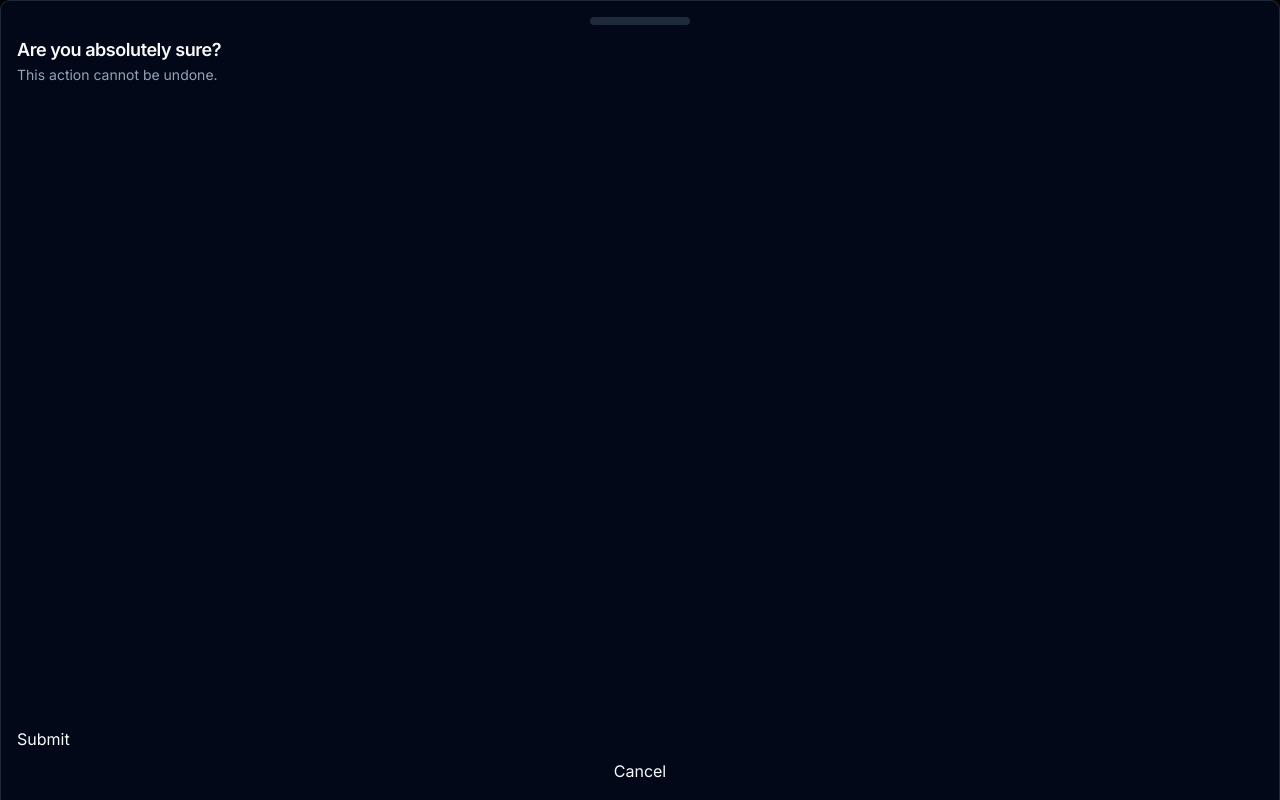
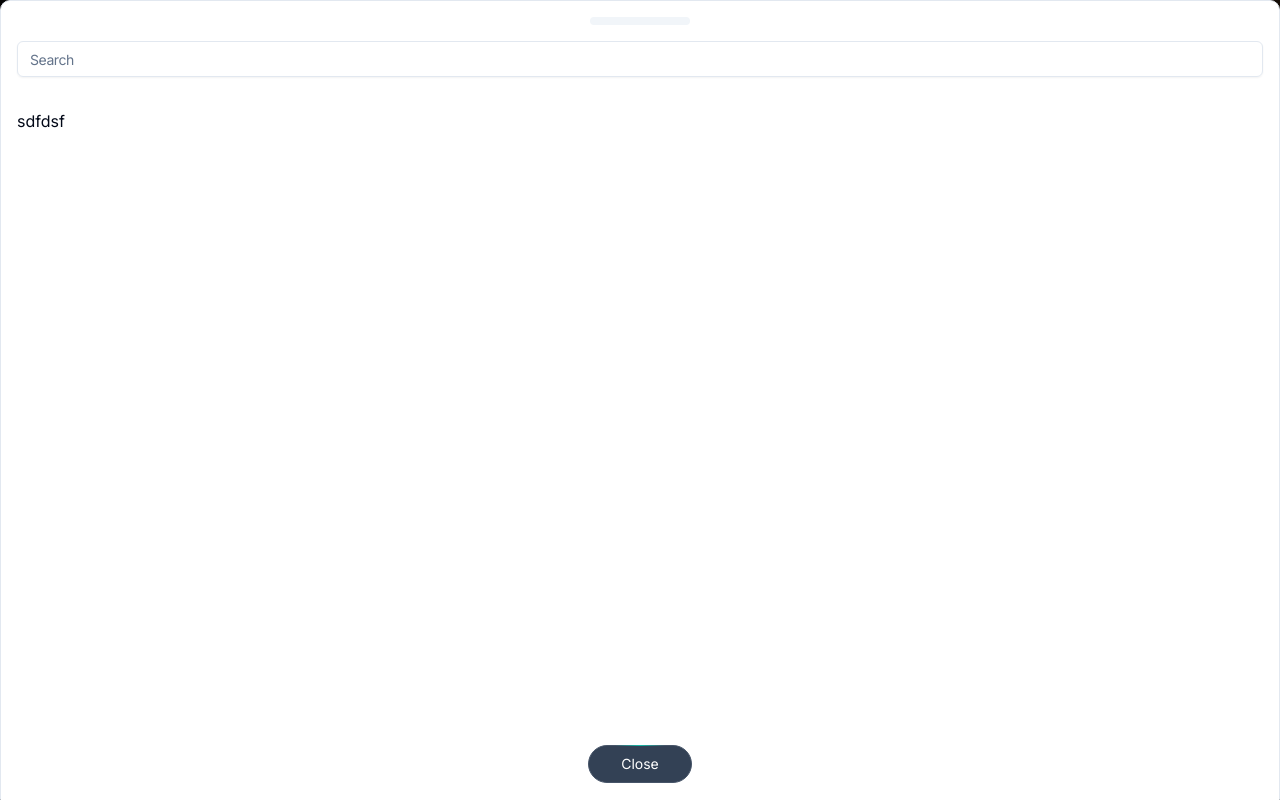
Before and after one commit to 47anjan/moviewise, a Next.js app: page / in a window 1280 px wide. Both pictures are taken after a click on the button "Wanna Search". Built offline with nearby package versions, Linux system fonts and the light colour scheme.

Commit message:
first commit

```diff
--- a/app/layout.tsx
+++ b/app/layout.tsx
@@ -16,7 +16,7 @@ export default function RootLayout({
   children: React.ReactNode;
 }>) {
   return (
-    <html className="dark" lang="en">
+    <html className="white" lang="en">
       <body className={inter.className}>
         <Header />
         {children}
--- a/components/hero.tsx
+++ b/components/hero.tsx
@@ -5,7 +5,7 @@ import { Search } from "./search";
 
 export function Hero() {
   return (
-    <div className="min-h-screen bg-no-repeat  bg-center bg-cover bg-hero pt-10 w-full bg-black flex flex-col items-center justify-center overflow-hidden rounded-md">
+    <div className="min-h-screen bg-no-repeat  bg-center bg-cover bg-hero pt-10 w-full bg-black flex flex-col items-center justify-center overflow-hidden ">
       <div className="relative">
         <div className="text-4xl  font-bold text-center text-white relative z-20">
           <Search />
--- a/components/hover-border-gradient.tsx
+++ b/components/hover-border-gradient.tsx
@@ -10,7 +10,7 @@ export function HoverBorderGradient({
   children,
   containerClassName,
   className,
-  as: Tag = "button",
+  as: Tag = "div",
   duration = 1,
   clockwise = true,
   ...props
--- a/components/search.tsx
+++ b/components/search.tsx
@@ -8,12 +8,12 @@ import {
   Drawer,
   DrawerClose,
   DrawerContent,
-  DrawerDescription,
   DrawerFooter,
   DrawerHeader,
   DrawerTitle,
   DrawerTrigger,
 } from "@/components/ui/drawer";
+import { Input } from "./ui/input";
 
 export function Search() {
   return (
@@ -23,12 +23,19 @@ export function Search() {
       </DrawerTrigger>
       <DrawerContent>
         <DrawerHeader>
-          <DrawerTitle>Are you absolutely sure?</DrawerTitle>
-          <DrawerDescription>This action cannot be undone.</DrawerDescription>
+          <DrawerTitle>
+            <Input className="font-normal" placeholder="Search" />
+          </DrawerTitle>
         </DrawerHeader>
+
+        <div className="p-4">sdfdsf</div>
         <DrawerFooter>
-          Submit
-          <DrawerClose>Cancel</DrawerClose>
+          <DrawerClose>
+            <button className="px-8 py-2 rounded-full relative bg-slate-700 text-white text-sm hover:shadow-2xl hover:shadow-white/[0.1] transition duration-200 border border-slate-600">
+              <div className="absolute inset-x-0 h-px w-1/2 mx-auto -top-px shadow-2xl  bg-gradient-to-r from-transparent via-teal-500 to-transparent" />
+              <span className="relative z-20">Close</span>
+            </button>
+          </DrawerClose>
         </DrawerFooter>
       </DrawerContent>
     </Drawer>
@@ -43,7 +50,6 @@ const SearchButton = () => {
     >
       <HoverBorderGradient
         containerClassName="rounded-full"
-        as="button"
         className=" dark:text-white flex items-center space-x-2"
       >
         <IconSearch size={32} />
--- /dev/null
+++ b/components/ui/input.tsx
@@ -0,0 +1,25 @@
+import * as React from "react"
+
+import { cn } from "@/lib/utils"
+
+export interface InputProps
+  extends React.InputHTMLAttributes<HTMLInputElement> {}
+
+const Input = React.forwardRef<HTMLInputElement, InputProps>(
+  ({ className, type, ...props }, ref) => {
+    return (
+      <input
+        type={type}
+        className={cn(
+          "flex h-9 w-full rounded-md border border-input bg-transparent px-3 py-1 text-sm shadow-sm transition-colors file:border-0 file:bg-transparent file:text-sm file:font-medium placeholder:text-muted-foreground focus-visible:outline-none focus-visible:ring-1 focus-visible:ring-ring disabled:cursor-not-allowed disabled:opacity-50",
+          className
+        )}
+        ref={ref}
+        {...props}
+      />
+    )
+  }
+)
+Input.displayName = "Input"
+
+export { Input }
```
